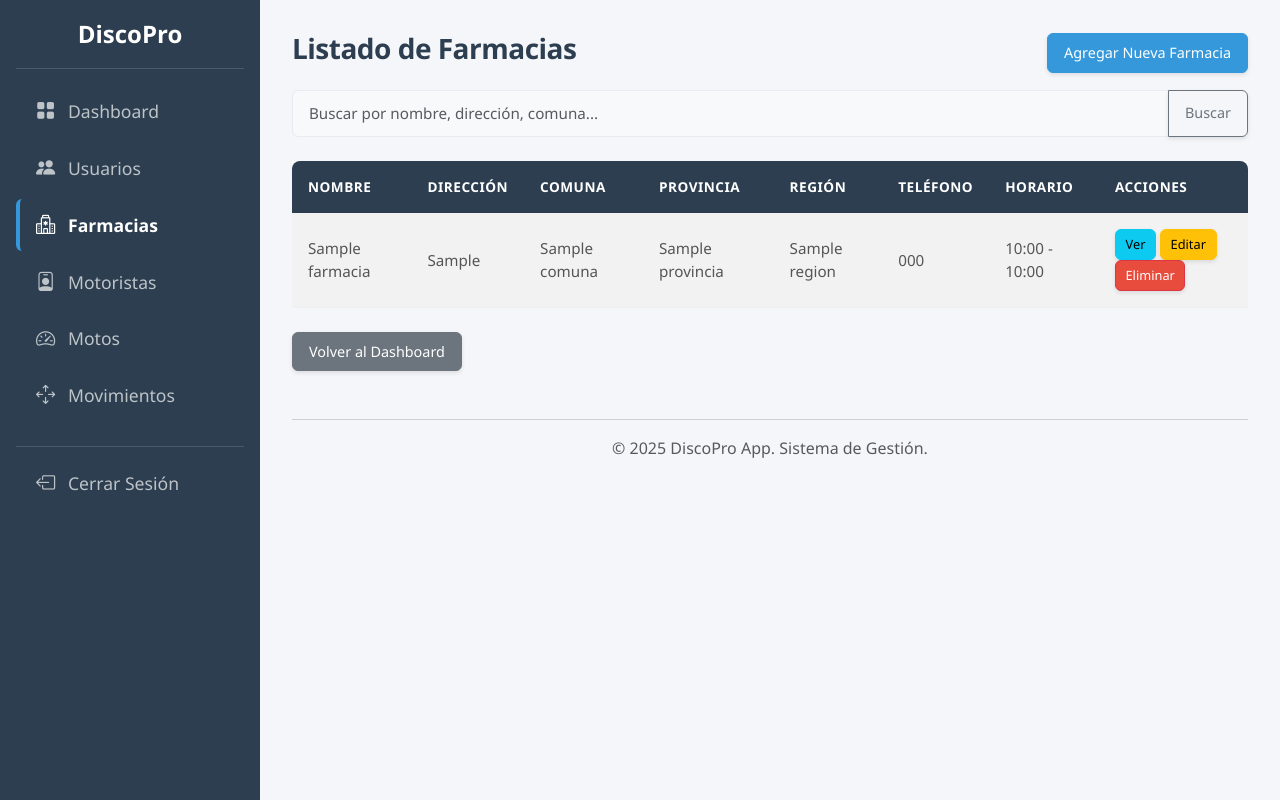
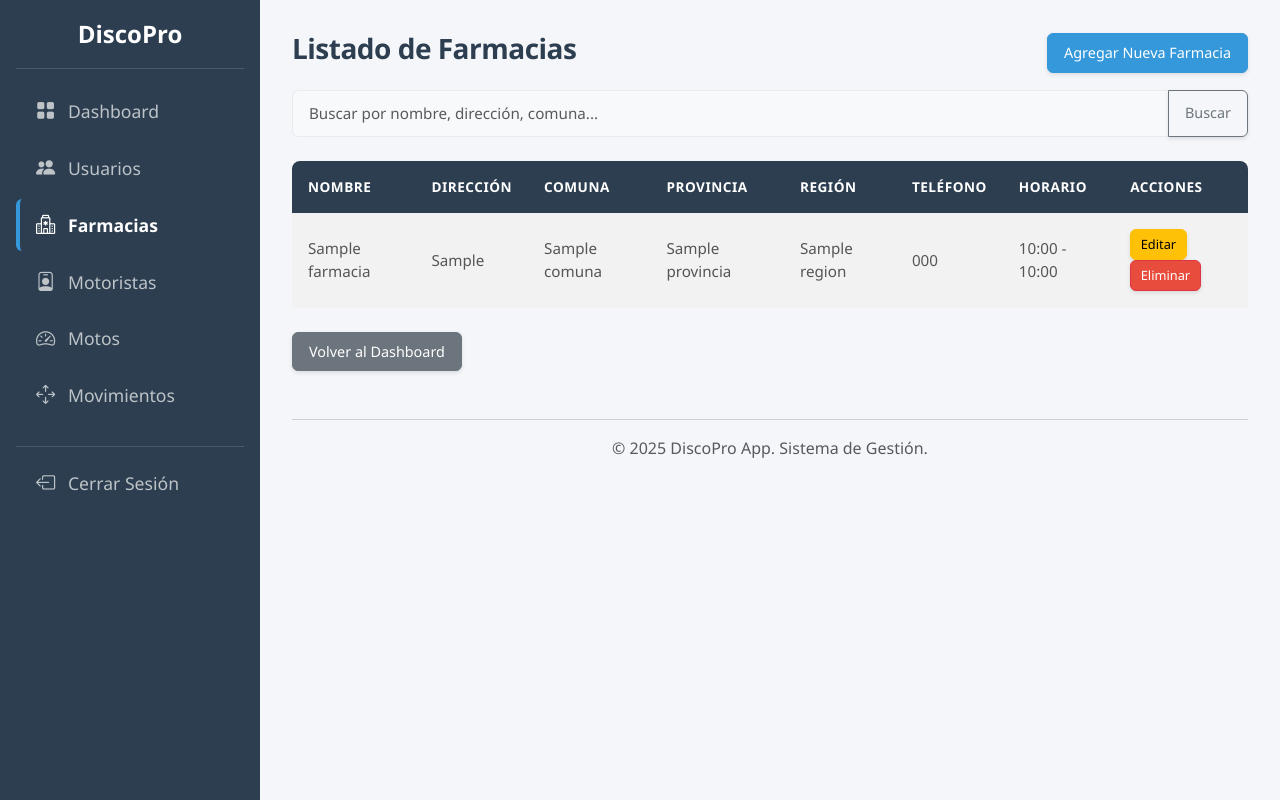
Before and after one commit to jlagosz/Proyecto_integrado, a Django app: page /farmacias/ in a window 1280 px wide. Run offline with Django 5.2, Linux system fonts and the light colour scheme; a user stored in the database is signed in; tables that the repository leaves empty hold one stand-in row (values such as "Sample post"); parts of the project's set-up code (start-up, migrations or seed data) failed here and were passed over.

Commit message:
fix modulo farmacias

```diff
--- a/Templates/discopro/Farmacia/farmacia_list.html
+++ b/Templates/discopro/Farmacia/farmacia_list.html
@@ -39,7 +39,6 @@
             <td>{{ farmacia.telefono }}</td>
             <td>{{ farmacia.horario_apertura|time:"H:i" }} - {{ farmacia.horario_cierre|time:"H:i" }}</td>
             <td>
-                <a href="{% url 'farmacia_detalle' farmacia.pk %}" class="btn btn-sm btn-info">Ver</a>
                 <a href="{% url 'farmacia_editar' farmacia.pk %}" class="btn btn-sm btn-warning">Editar</a>
                 <a href="{% url 'farmacia_eliminar' farmacia.pk %}" class="btn btn-sm btn-danger">Eliminar</a>
             </td>
```
